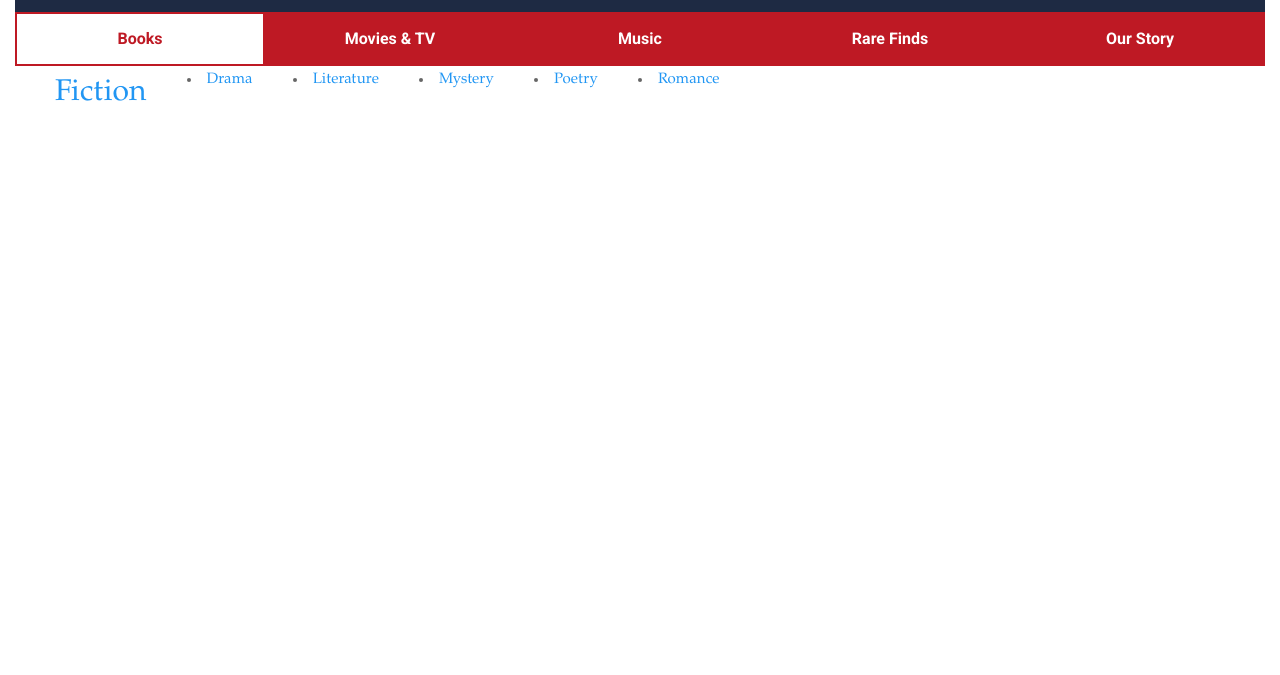
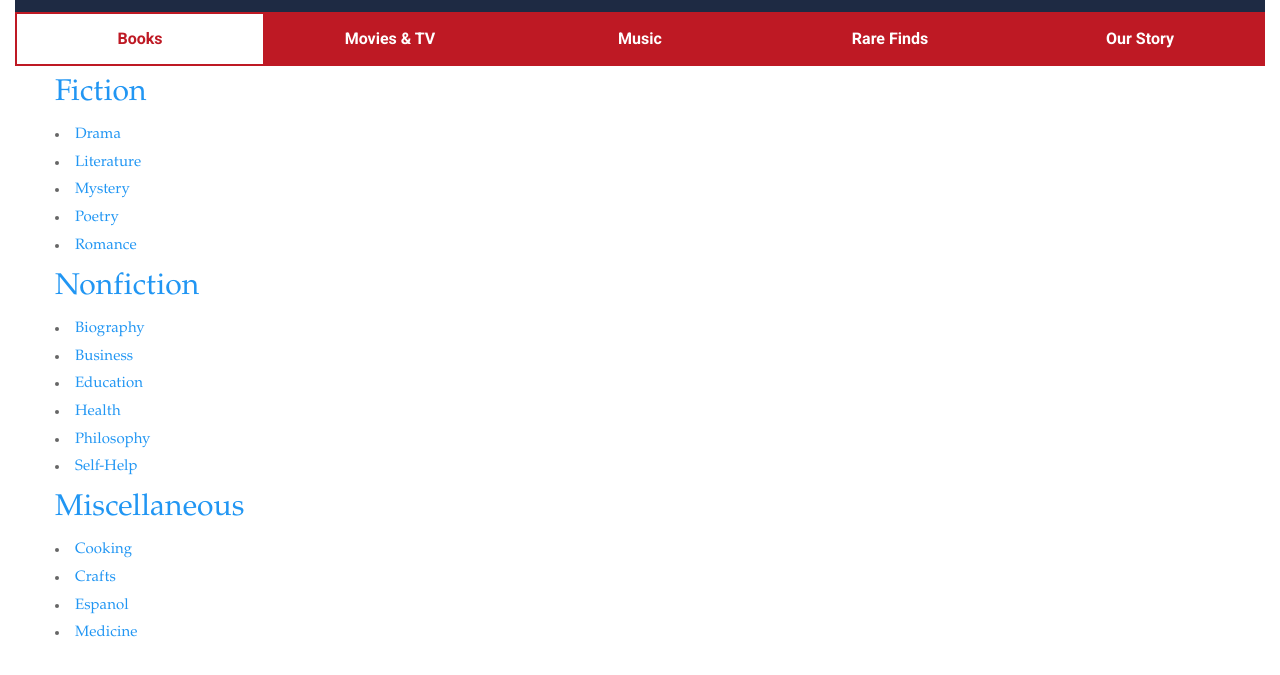
Before and after one commit to jonnybl915/assignment-22-backbone-routes, a plain HTML site: page index.html in a window 1280 px wide. Shown: the part 121-796 px from the top of the page. Drawn offline with Linux system fonts and the light colour scheme; a web font is replaced by a local one.

Commit message:
home view has all info

```diff
--- a/index.html
+++ b/index.html
@@ -27,7 +27,7 @@
          </div>
 
          <div class="container">
-            <div class="row content-area grid">
+            <div class="row content-area">
 
             </div>
          </div>
--- a/js/app.js
+++ b/js/app.js
@@ -53,46 +53,53 @@ var AppRouter = Backbone.Router.extend({
         var bookCollectonInstance = new BookCollection(categoryName);
         bookCollectonInstance.fetch().then(function(serverRes) {
             console.log("Parsed COLLECTION INSTANCE: ", bookCollectonInstance);
-            contentArea.innerHTML += '<h2>' + categoryName.toUpperCase() + '</h2>';
-            bookCollectonInstance.models.forEach(function(bbModl, i){
+
+            bookCollectonInstance.models.forEach(function(bbModl, i) {
+                var builderString = '';
 
                 var titles = bbModl.get("title");
                 var imageSrc = bbModl.get("imageLinks").smallThumbnail;
-              contentArea.innerHTML += '<div class="bookCard col-1-4">'
-              contentArea.innerHTML +=      '<img src="' + imageSrc + '"/>';
-              contentArea.innerHTML +=      '<p>' + titles + '</p>' + '</div>';
-              contentArea.innerHTML += ""
-            console.log("IMAGE SOURCES: ", imageSrc);
-
-
+                console.log("TITLES: ", titles);
+                console.log("IMAGE SOURCES",imageSrc);
+                builderString += '<img alt="noIMG" src="' + imageSrc + '"/>';
+                builderString += '<p>' + titles + '</p>';
+                // console.log("BBMODEL: ", bbModl);
+                // builderString += '<img alt="noIMG" src="' + imageSrc + '"/>';
+                // builderString += '<p>' + titles + '</p>';
+                // builderString += "</div>"
+                // console.log("IMAGE SOURCES: ", imageSrc);
+                //
+                contentArea.innerHTML += builderString;
             })
         })
     },
 
     showBook: function(bookName) {
         var bookModelInstance = new BookModel(bookName);
-      bookModelInstance.fetch().then(function(){
+        bookModelInstance.fetch().then(function() {
             console.log(bookModelInstance);
         })
     },
 
     HomePage: function() {
-
+        var builderString = "";
         for (var i = 0; i < categoryListings.length; i++) {
 
             var umbrellaCategory = categoryListings[i].catName;
-            console.log(categoryListings[i]);
-            contentArea.innerHTML += "<th> <a class='umbrella-category' href=''>" + umbrellaCategory + "</a> </th> ";
+            builderString += "<div class='category-list'>"
+            builderString += "<th> <a class='umbrella-category' href=''>" + umbrellaCategory + "</a> </th> ";
+
             var subCategoryArray = categoryListings[i].subcatList;
-            console.log(subCategoryArray);
+            console.log("subCategoryArray: ", subCategoryArray.length);
 
-            for (var i = 0; i < subCategoryArray.length; i++) {
-                var subCategory = subCategoryArray[i];
-                contentArea.innerHTML += "<ul>";
-                contentArea.innerHTML += "<li class='sub-category'> <a href=''>" + subCategory + "</a> </tr>";
-                contentArea.innerHTML += "</ul>";
+            for (var x = 0; x < subCategoryArray.length; x++) {
+                var subCategory = subCategoryArray[x];
+                builderString += "<li class='sub-category'> <a href=''>" + subCategory + "</a> </li>";
 
             }
+            builderString += "</div>"
+            contentArea.innerHTML = builderString;
+
         }
     }
 });
--- a/scss/main.scss
+++ b/scss/main.scss
@@ -38,6 +38,7 @@ $site-beige: #E6DECE;
 }
 .umbrella-category {
   font-size: 30px;
+
 }
 .book-card {
   display: inline-flex;
```
Also changed, not shown: 1 other file. Lines whose indentation alone changed are shown as unchanged.
